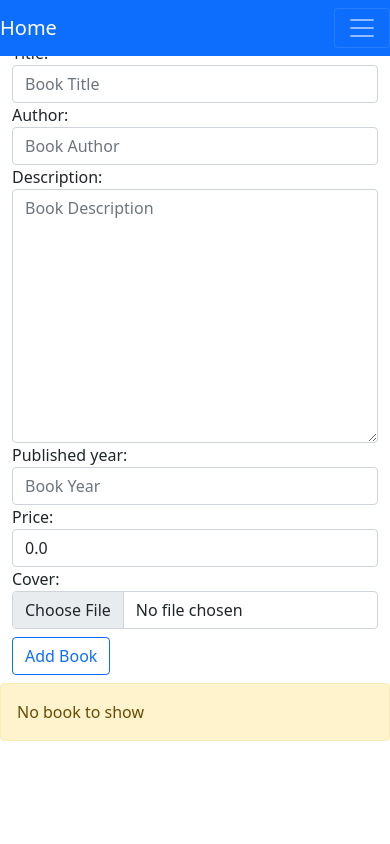
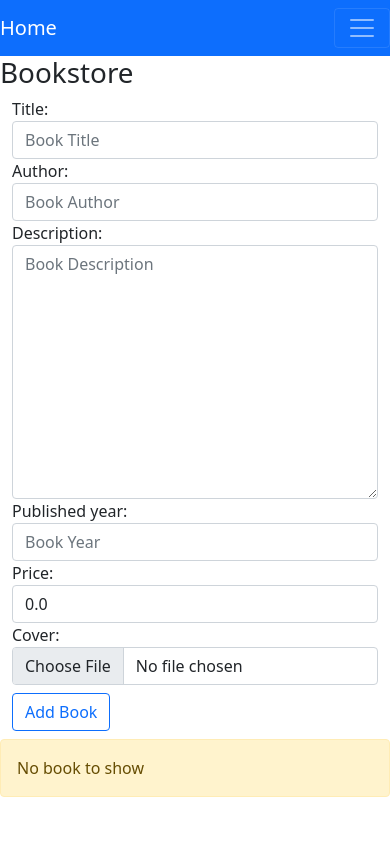
Before and after one commit to siewla/django-apps, a Django app: page /bookstore/ in a window 390 px wide. Run offline with Django 3.2, Linux system fonts and the light colour scheme; data that the repository does not hold is empty.

Commit message:
remove fixed top

```diff
--- a/bookstore/templates/bookstore/layout.html
+++ b/bookstore/templates/bookstore/layout.html
@@ -13,8 +13,7 @@
     <title>Bookstore</title>
   </head>
   <body>
-
-    <nav class="navbar navbar-expand-lg fixed-top navbar-dark bg-primary">
+    <nav class="navbar navbar-expand-lg navbar-dark bg-primary">
       <a class="navbar-brand" href="/">Home</a>
       <button class="navbar-toggler" type="button" data-toggle="collapse" data-target="#navbarNavAltMarkup" aria-controls="navbarNavAltMarkup" aria-expanded="false" aria-label="Toggle navigation">
         <span class="navbar-toggler-icon"></span>
@@ -31,6 +30,8 @@
     >
       {{message}}
     </div>
-    {% endfor %} {% endif %} {% block title %}{% endblock title %} {% block body%}{% endblock body %}
+    {% endfor %} {% endif %}
+    {% block title %}{% endblock title %}
+    {% block body%}{% endblock body %}
   </body>
 </html>
--- a/bookstore/templates/bookstore/show.html
+++ b/bookstore/templates/bookstore/show.html
@@ -2,7 +2,7 @@
 {% block body %}
 <div class="container">
   <div class="row">
-    <div class="col-md-6">
+    <div class="col-md-6 mt-10">
       {{book.title}}
       <a href={% url 'show' book.id %}?action=edit>Edit</a>
       <a href={% url 'show' book.id %}?action=del>Delete</a>
```
Also changed, not shown: media/uploads/2021/04/23/book.jpeg (added).
